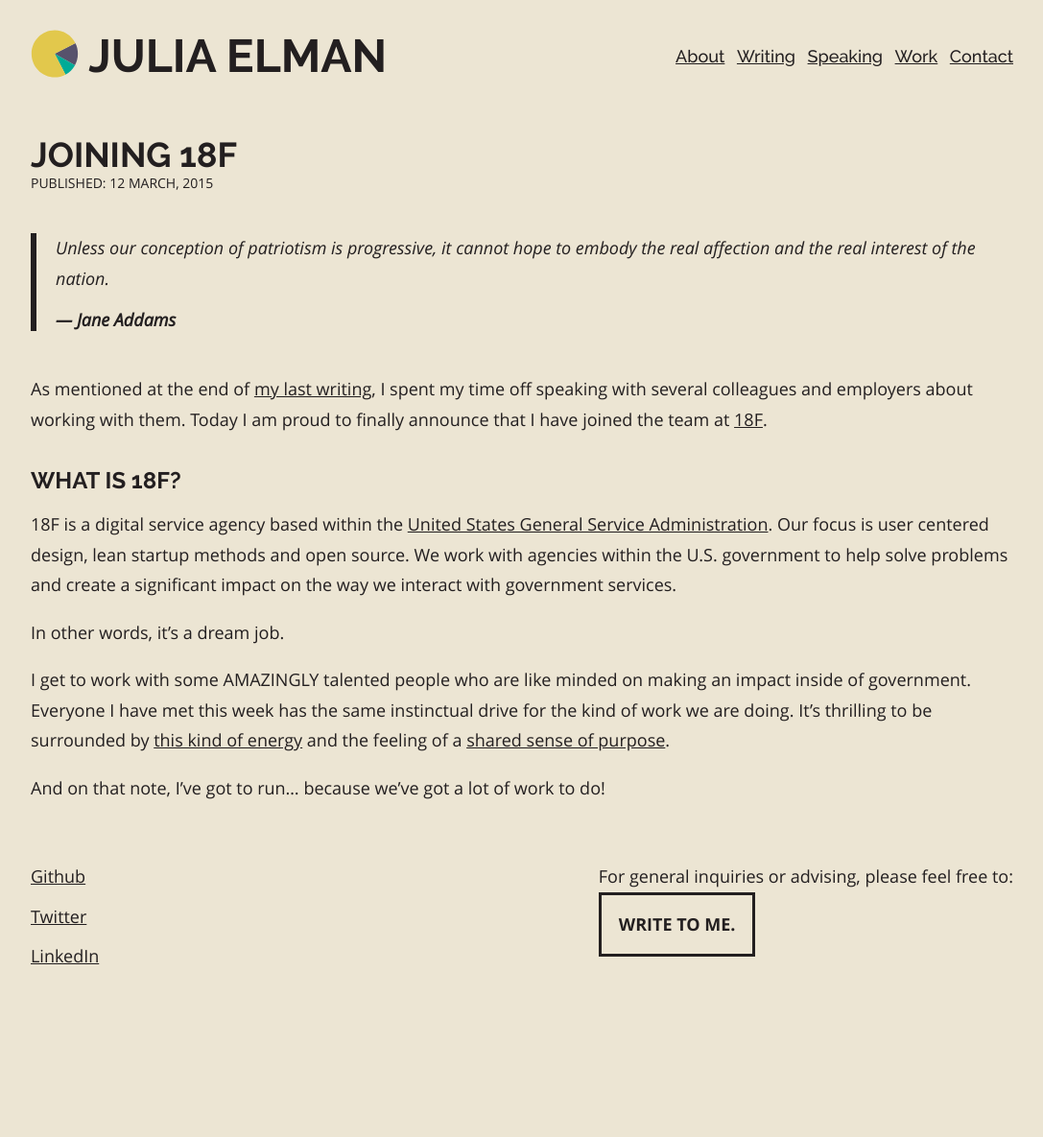
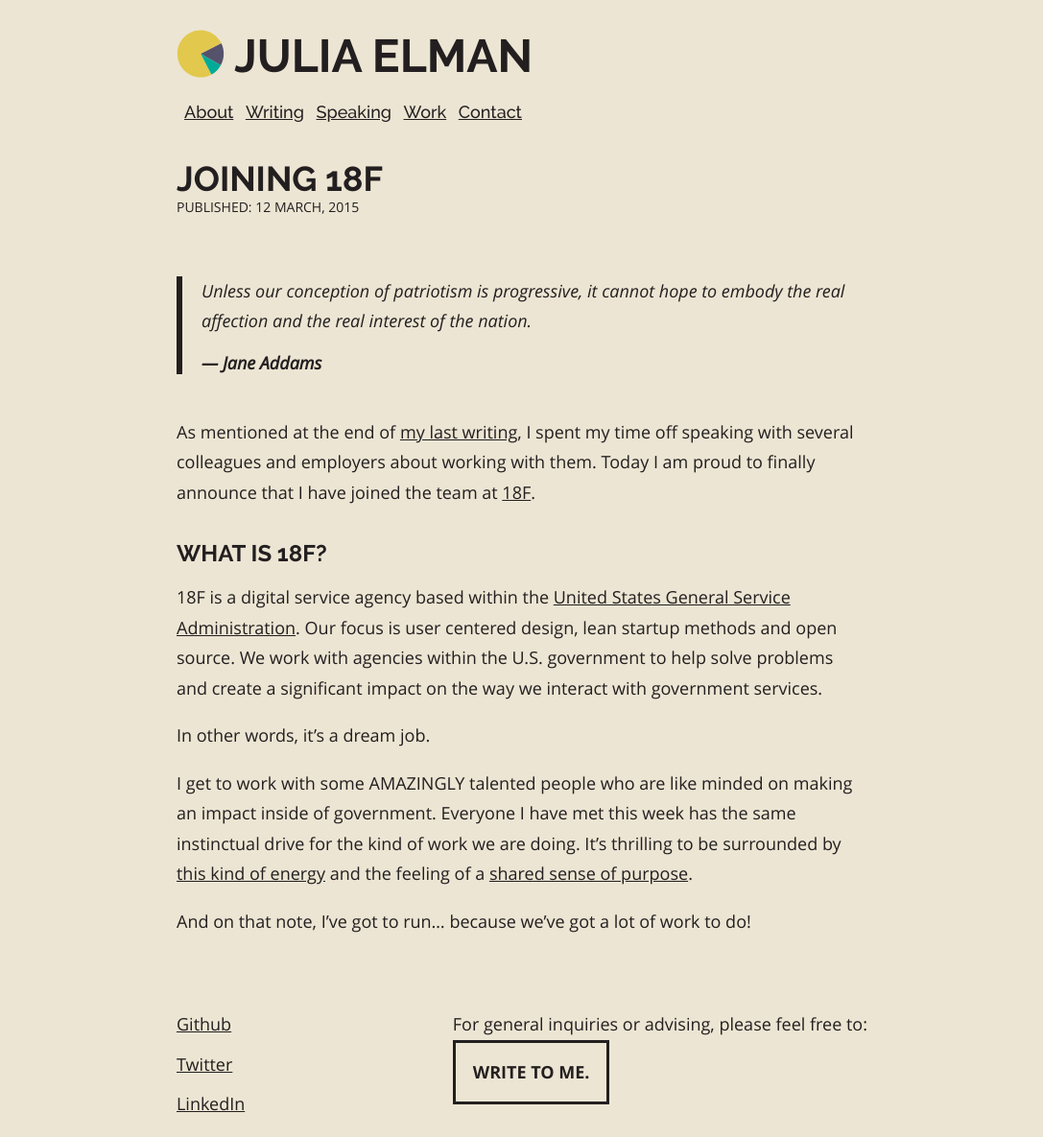
Before and after one commit to juliaelman/juliaelman.github.io, a Jekyll site: the page built from _posts/2015-03-12-joining-18F.md, in a window 1280 px wide. Shown: the whole page at 96% size, without its empty margins (96-1183 px from the left). Built offline with Jekyll 4.4.1, drawn with Linux system fonts in a browser that asks for light colours; before the commit the page ends 1031 px from its top, so only the background shows below that.

Commit message:
Optimzing type and grid structure for shorter line lengths.

```diff
--- a/_includes/header.html
+++ b/_includes/header.html
@@ -1,4 +1,4 @@
-<header>
+<header role="banner">
   <h1>
     <img src="/assets/images/pacpie.svg" alt="Pacman pie image" onerror="this.onerror=null; this.src='pacpie.png'">
     <a href="/">Julia Elman</a>
--- a/_layouts/default.html
+++ b/_layouts/default.html
@@ -2,6 +2,6 @@
 layout: base
 ---
 
-<h2>{{ page.title }}</h2>
+<h2 class="title">{{ page.title }}</h2>
 
 {{ content }}
--- a/_layouts/post.html
+++ b/_layouts/post.html
@@ -3,12 +3,14 @@
 ---
 
 <div class="post">
-  <h2 class="title">
-    {{ page.title }}
-  </h2>
-  <time datetime="{{ page.date | date_to_xmlschema }} pubdate">
-  PUBLISHED: {{ page.date|date:'%d %B, %Y' }}
-  </time>
+  <header>
+    <h2>
+      {{ page.title }}
+    </h2>
+    <time datetime="{{ page.date | date_to_xmlschema }} pubdate">
+    PUBLISHED: {{ page.date|date:'%d %B, %Y' }}
+    </time>
+  </header>
   {{ content }}
 </div>
 
--- a/assets/stylesheets/base.scss
+++ b/assets/stylesheets/base.scss
@@ -43,7 +43,7 @@
 // Responsive
 $large: 1200px;
 $medium: 1024px;
-$small: 640px;
+$small: 720px;
 $xsmall: 480px;
 
 // Fonts
@@ -66,12 +66,6 @@
 *:after {
 
   box-sizing: border-box;
-}
-
-#content {
-
-  padding-bottom: 25px;
-  padding-top: 25px;
 }
 
 // Screen reader only
@@ -171,6 +165,11 @@
   }
 }
 
+#content {
+
+  padding-bottom: 40px;
+}
+
 .subtitle {
 
   font-size: 1.2em;
@@ -211,7 +210,7 @@
 
   display: block;
   margin: auto;
-  max-width: $medium;
+  max-width: $small;
 
   @media (max-width: $large) {
 
@@ -256,7 +255,7 @@
 
 // Header
 // ====================
-header {
+header[role="banner"] {
 
   padding-top: 25px;
   position: relative;
@@ -311,14 +310,8 @@
 
 nav {
 
-  float: right;
   font-family: 'Raleway', Helvetica, sans-serif;
   font-weight: 300;
-
-  @media (max-width: $medium) {
-
-    float: none;
-  }
 
   li {
 
@@ -449,9 +442,18 @@
 // ====================
 .post {
 
-  .title {
+  header {
 
-    margin-bottom: 0;
+    padding-bottom: 20px;
+
+    @media (max-width: $medium) {
+      padding-top: 20px;
+
+    }
+
+    > h2 {
+      margin-bottom: 0;
+    }
   }
 
   h3:first-of-type{
```
